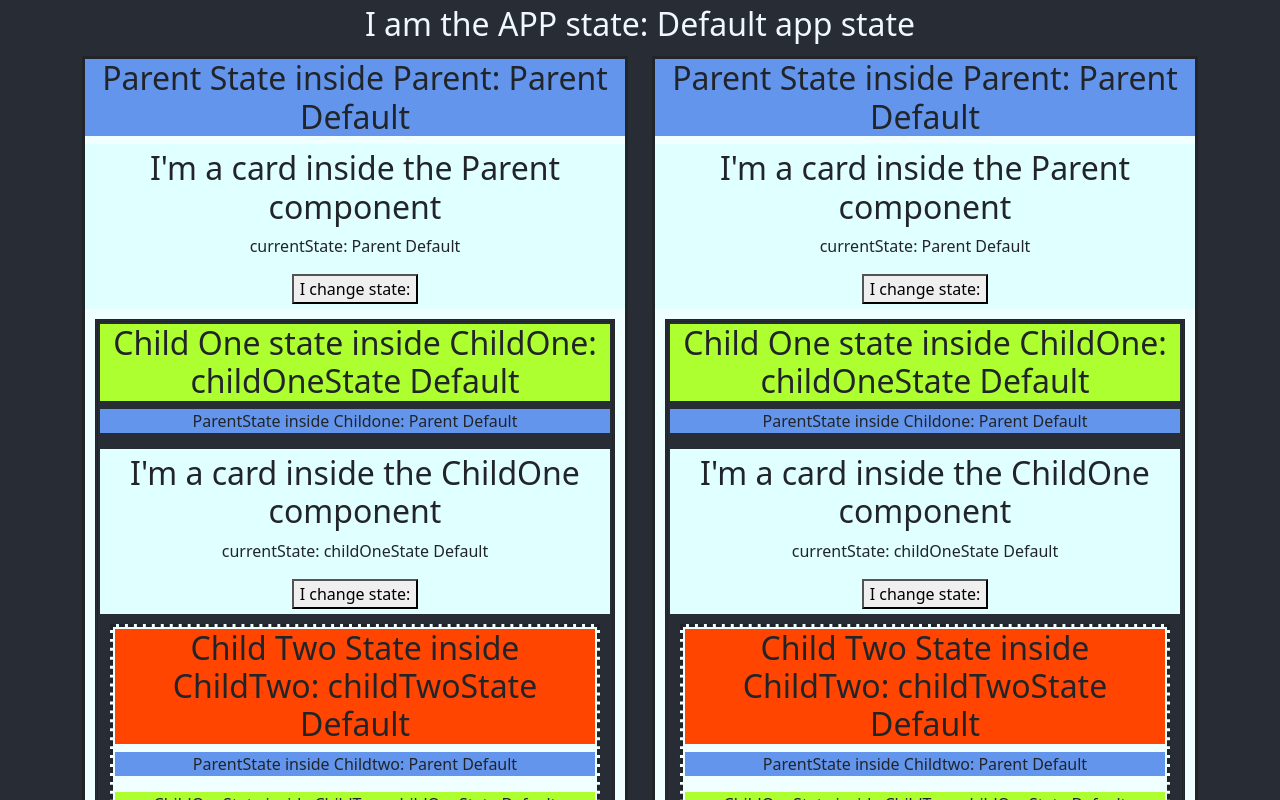
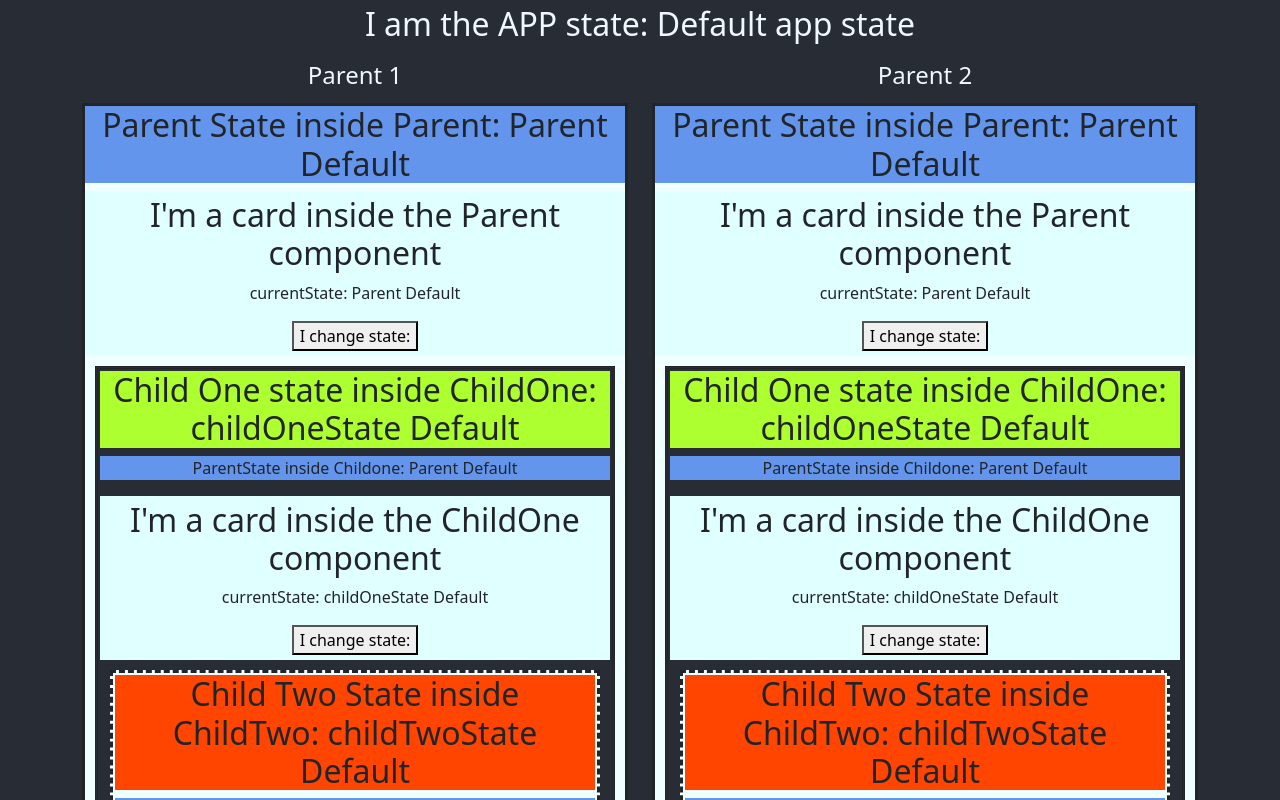
Before and after one commit to benochi/propdrill, a React (Create React App) app: page / in a window 1280 px wide. Shown: the top 800 px of the page. Built offline with nearby package versions, Linux system fonts and the light colour scheme.

Commit message:
added labeling for parent 1 and 2

```diff
--- a/src/App.js
+++ b/src/App.js
@@ -12,9 +12,11 @@ function App() {
       <Container>
         <Row>
           <Col>
+            <h4 className="AppTitle">Parent 1</h4>
             <Parent appState={appState} setAppState={setAppState} />
           </Col>
           <Col>
+            <h4 className="AppTitle">Parent 2</h4>
             <Parent appState={appState} setAppState={setAppState}/>
           </Col>
         </Row>
```
